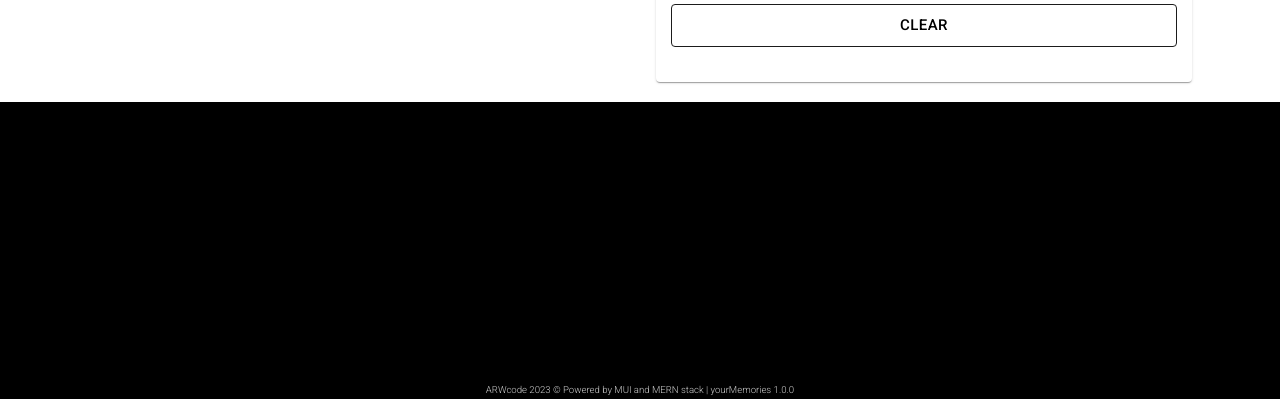
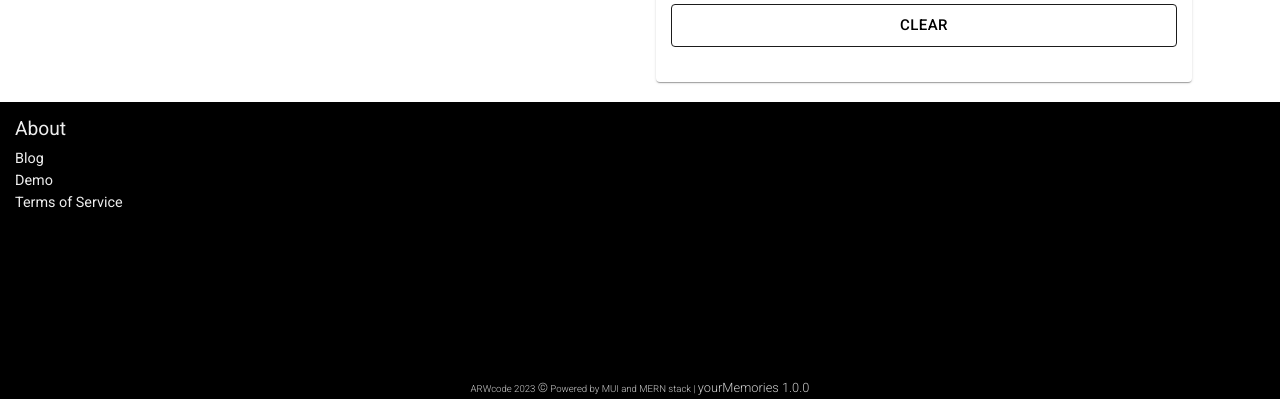
Before and after one commit to MarioLuigie/MERN_App, a React (Vite) app in the folder client/: page / in a window 1280 px wide. Shown: the part 964-1363 px from the top of the page. Built offline with nearby package versions, Linux system fonts and the light colour scheme; no server answers.

Commit message:
Create own footer structure

```diff
--- /dev/null
+++ b/client/src/components/content/FooterItem.jsx
@@ -0,0 +1,47 @@
+/* eslint-disable react/no-unknown-property */
+// /** @jsxImportSource @emotion/react */
+import { css } from '@emotion/react';
+import { PropTypes } from "prop-types";
+
+
+const styles = css`
+  color: #eeeeee;
+  padding: 15px;
+  display: flex;
+  flex-direction: column;
+
+  .title {
+    font-size: 1.2rem;
+    padding-bottom: 10px;
+  }
+
+  .links {
+    display: flex;
+    flex-direction: column;
+    gap: 5px;
+  }
+
+  .link {
+    font-size: 0.9rem;
+  }
+`
+
+export default function FooterItem({
+  section
+}) {
+
+  return (
+    <div css={styles}>
+      <p className='title'>{section.title}</p>
+      <div className='links'>
+        {section.links.map(((link, i) => (
+          <p key={i} className='link'>{link}</p>
+        )))}
+      </div>
+    </div>
+  )
+}
+
+FooterItem.propTypes = {
+  section: PropTypes.object
+}
--- a/client/src/components/layout/Footer.jsx
+++ b/client/src/components/layout/Footer.jsx
@@ -1,6 +1,12 @@
 /* eslint-disable react/no-unknown-property */
 // /** @jsxImportSource @emotion/react */
 import { css } from '@emotion/react';
+import {
+  Grid
+} from "@mui/material";
+
+import FooterItem from "../content/FooterItem";
+import jsonData from "../../constants/textContent.json";
 
 const styles = css`
   background-color: black;
@@ -11,19 +17,57 @@ const styles = css`
   align-items: center;
 
   .sign {
+    width: 100%;
+    display: flex;
+    justify-content: center;
+    align-items: center;
+    position: absolute;
+    bottom: 7px;
     color: #cecece;
     font-size: 0.6rem;
     font-weight: 100;
-    position: absolute;
-    bottom: 7px;
+  }
+
+  span {
+    font-size: 0.8rem;
   }
 `
 
 export default function Footer() {
+  const sections = jsonData.footer.sections;
+
+  const house = jsonData.footer.signature.house;
+  const rights = jsonData.footer.signature.rights;
+  const powered = jsonData.footer.signature.powered;
+  const ver = jsonData.footer.signature.ver;
 
   return (
     <div css={styles}>
-      <p className="sign">ARWcode 2023 &copy; Powered by MUI and MERN stack | yourMemories 1.0.0</p>
+      <Grid container spacing={4} style={{backgroundColor: "transparent"}}>
+        <Grid item>
+          <FooterItem
+            section={sections.about}
+          />
+        </Grid>
+        {/* <Grid item>
+          <FooterItem
+            section={sections.contactUs}
+          />
+        </Grid>
+        <Grid item>
+          <FooterItem
+            section={sections.help}
+          />
+        </Grid> */}
+      </Grid>
+      <div className='sign'>
+        <p>
+          {house}
+          <span>{rights}</span>
+          {powered}
+          <span>{ver}</span>
+          </p>
+      </div>
     </div>
   )
 }
--- /dev/null
+++ b/client/src/constants/textContent.json
@@ -0,0 +1,32 @@
+{
+  "footer": {
+    "sections": {
+      "about": {
+        "title": "About",
+        "links": [
+          "Blog",
+          "Demo",
+          "Terms of Service"
+        ]
+      },
+      "contactUs": {
+        "title": "Contact Us",
+        "links": [
+          "Job",
+          "Support",
+          "Contact",
+          "Sponsorships"
+        ]
+      },
+      "help": {
+
+      }
+    },
+    "signature": {
+      "house": "ARWcode 2023 ",
+      "rights": "©",
+      "powered": " Powered by MUI and MERN stack | ",
+      "ver": " yourMemories 1.0.0"
+    }
+  }
+}
```
